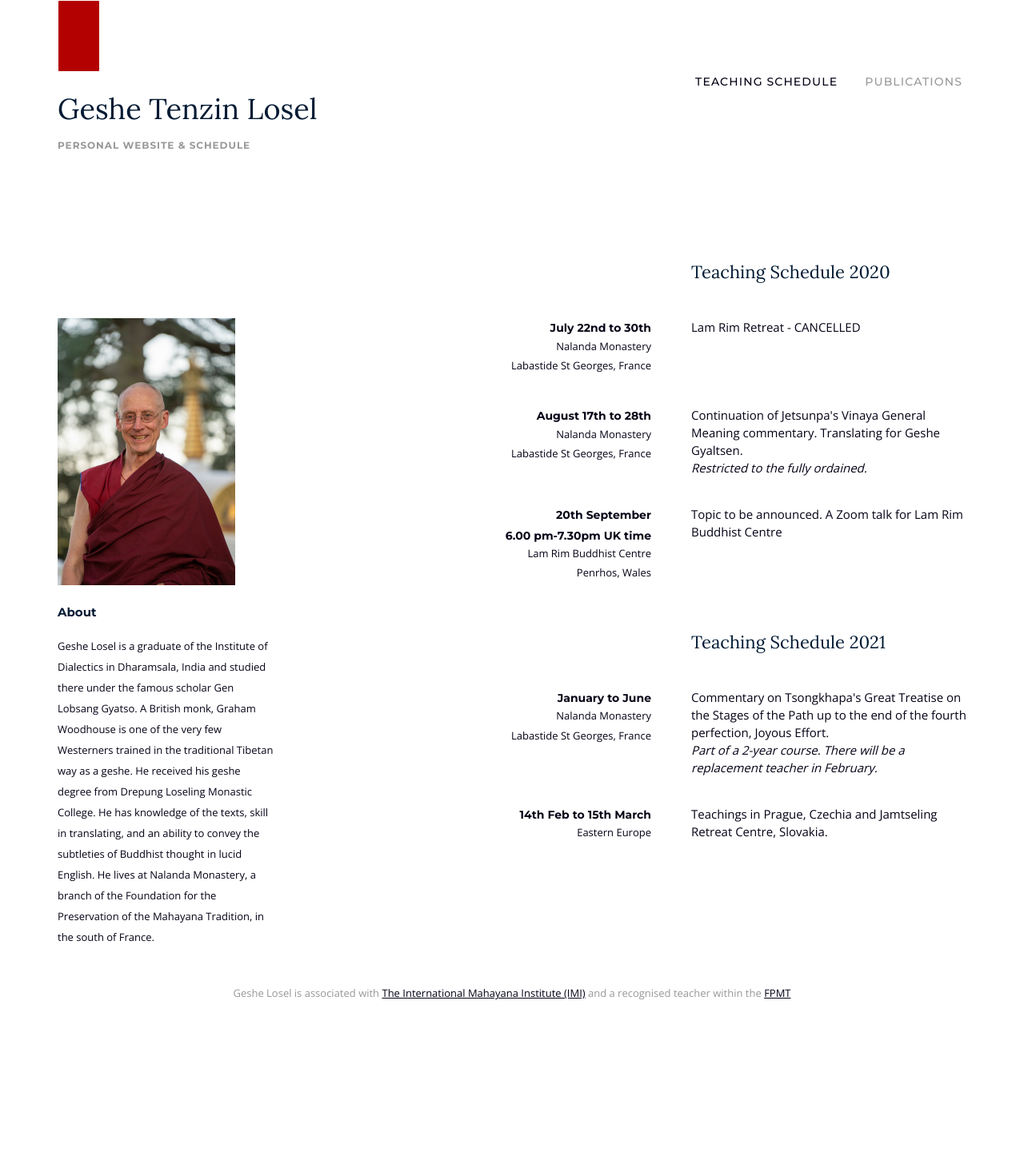
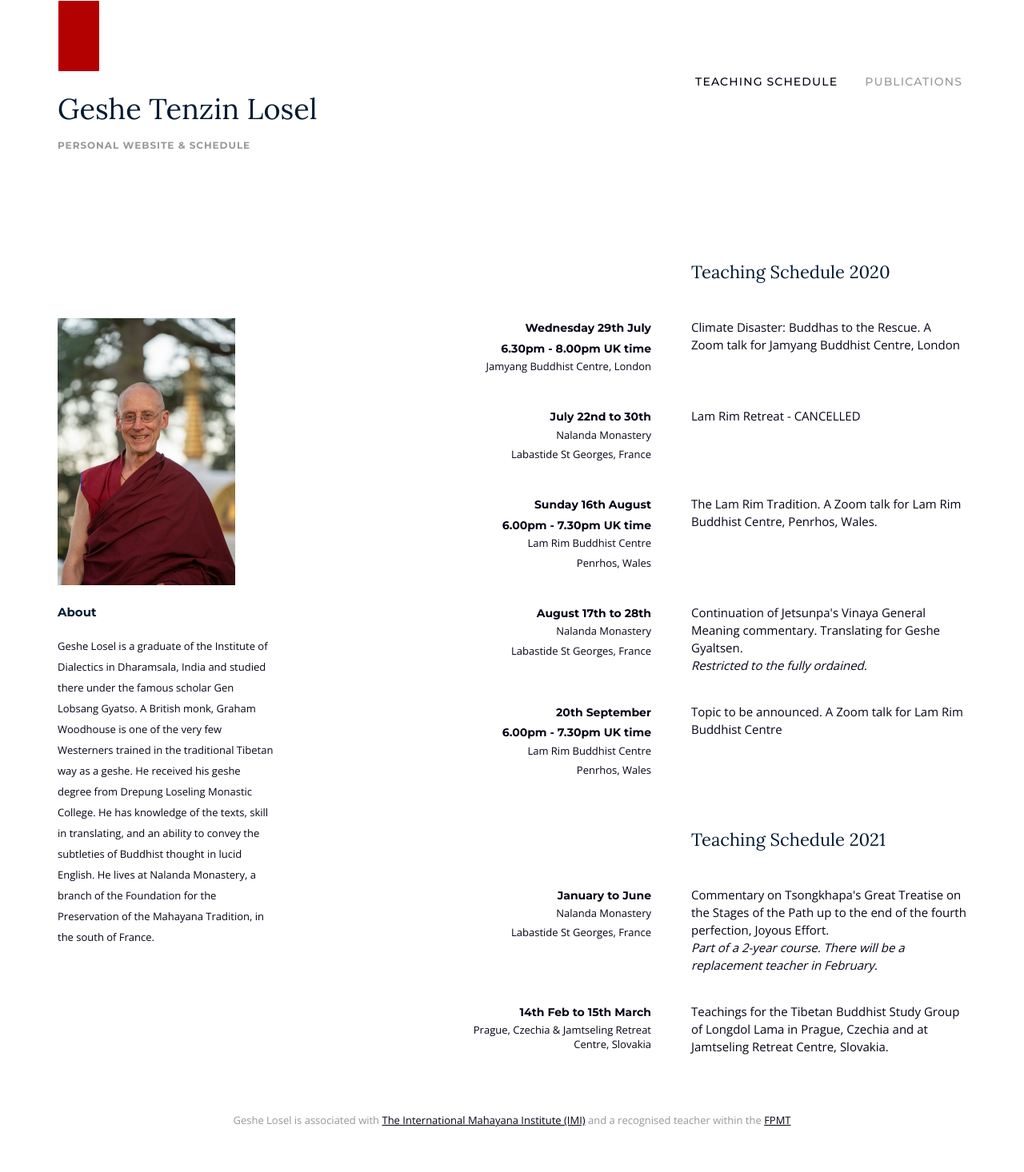
Before and after one commit to hallodom/geshe-graham-losel, a Jekyll site: the page built from index.html, in a window 1280 px wide. Shown: the whole page at 80% size. Built offline with Jekyll 4.4.1, drawn with Linux system fonts in a browser that asks for light colours; before the commit the page ends 1307 px from its top, so only the background shows below that.

Commit message:
Add new schedule

```diff
--- a/index.html
+++ b/index.html
@@ -37,6 +37,21 @@ pageName: index
         <div class="col-xs-6
                     col-sm-4
                     event-info">
+            <time class="event-date">Wednesday 29th July</time>
+            <time class="event-date">6.30pm - 8.00pm UK time</time>
+            <p class="event-location">Jamyang Buddhist Centre, London</p>
+        </div>
+
+        <div class="col-xs-6
+                    col-sm-5">
+            <p class="event-title">Climate Disaster: Buddhas to the Rescue. A Zoom talk for Jamyang Buddhist Centre, London</p>
+        </div>
+
+
+        <!-- Event -->
+        <div class="col-xs-6
+                    col-sm-4
+                    event-info">
             <time class="event-date">July 22nd to 30th</time>
             <p class="event-location">Nalanda Monastery</p>
             <p class="event-location">Labastide St Georges, France</p>
@@ -45,6 +60,21 @@ pageName: index
         <div class="col-xs-6
                     col-sm-5">
             <p class="event-title">Lam Rim Retreat - CANCELLED</p>
+        </div>
+
+         <!-- Event -->
+        <div class="col-xs-6
+                    col-sm-4
+                    event-info">
+            <time class="event-date">Sunday 16th August</time>
+            <time class="event-date">6.00pm - 7.30pm UK time</time>
+            <p class="event-location">Lam Rim Buddhist Centre</p>
+            <p class="event-location">Penrhos, Wales</p>
+        </div>
+
+        <div class="col-xs-6
+                    col-sm-5">
+            <p class="event-title">The Lam Rim Tradition. A Zoom talk for Lam Rim Buddhist Centre, Penrhos, Wales.</p>
         </div>
 
         <!-- Event -->
@@ -67,7 +97,7 @@ pageName: index
                     col-sm-4
                     event-info">
             <time class="event-date">20th September</time>
-            <time class="event-time">6.00 pm-7.30pm UK time</time>
+            <time class="event-time">6.00pm - 7.30pm UK time</time>
             <p class="event-location">Lam Rim Buddhist Centre</p>
             <p class="event-location">Penrhos, Wales</p>
         </div>
@@ -106,12 +136,12 @@ pageName: index
                     col-sm-4
                     event-info">
             <time class="event-date">14th Feb to 15th March</time>
-            <p class="event-location">Eastern Europe</p>
+            <p class="event-location">Prague, Czechia & Jamtseling Retreat Centre, Slovakia</p>
         </div>
 
         <div class="col-xs-6
                     col-sm-5">
-            <p class="event-title">Teachings in Prague, Czechia and Jamtseling Retreat Centre, Slovakia.</p>
+            <p class="event-title">Teachings for the Tibetan Buddhist Study Group of Longdol Lama in Prague, Czechia and at Jamtseling Retreat Centre, Slovakia.</p>
         </div>
 
       </div>
```
Also changed, not shown: 1 other file.
